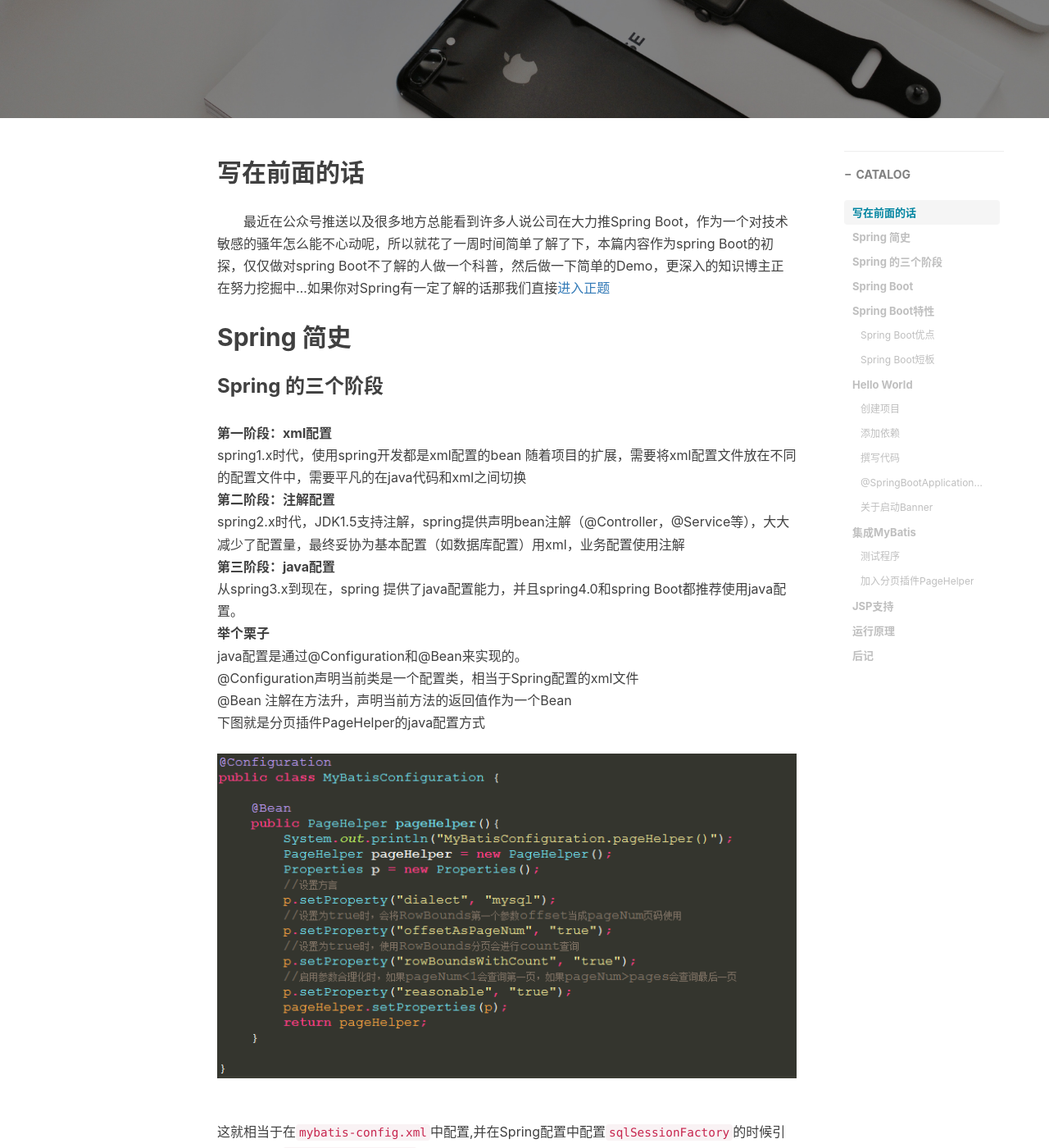
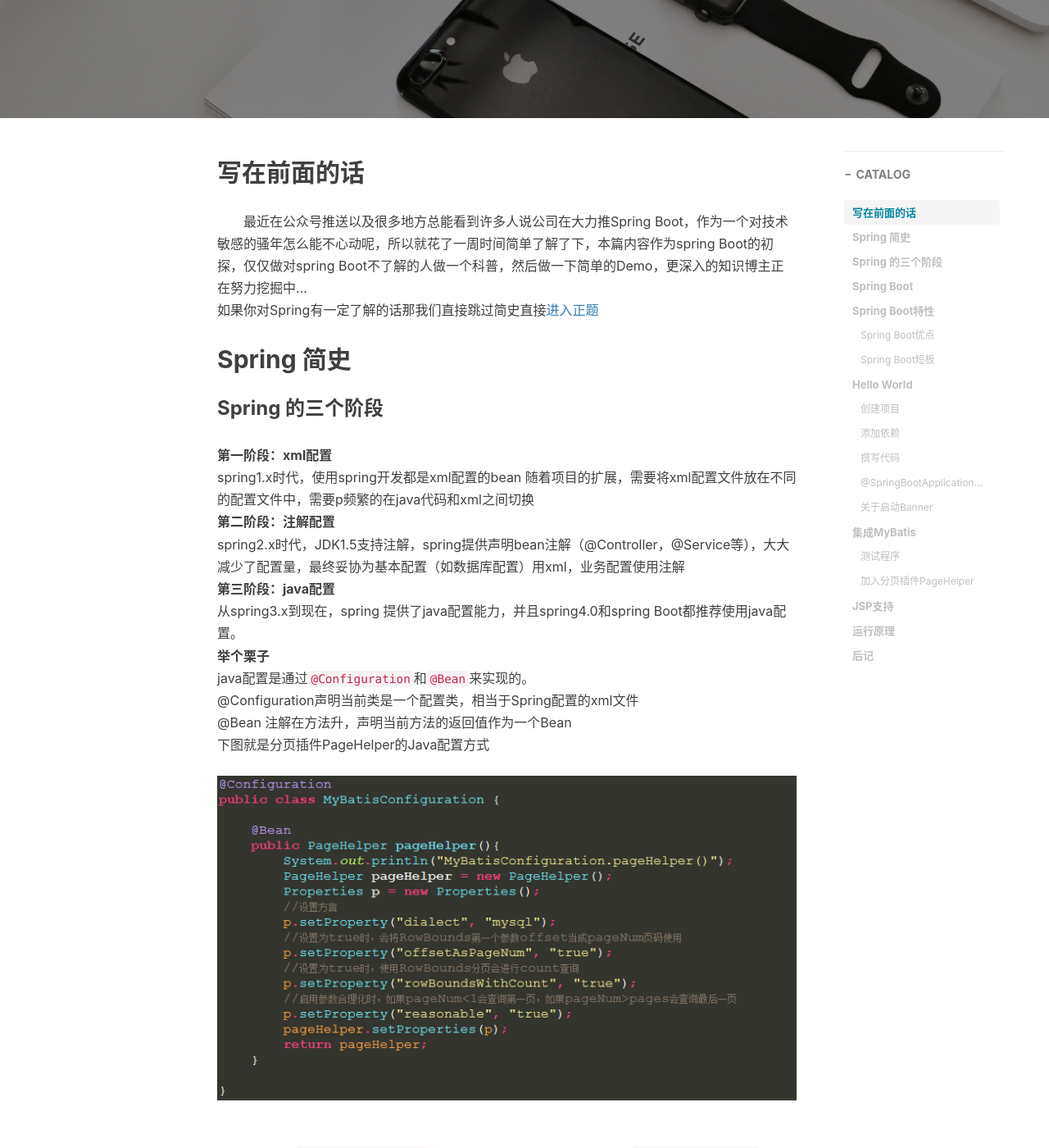
Before and after one commit to QRpro/QRpro.github.io, a Jekyll site: the page built from _posts/2017-07-08-hello-springboot.markdown, in a window 1280 px wide and 1400 px high, scrolled down 379 px. Shown: the whole window at 82% size. Built offline with Jekyll 4.4.1, drawn with Linux system fonts in a browser that asks for light colours; nearby versions of some CDN libraries; comment, search, counter and statistics services are not loaded.

Commit message:
调整字眼

```diff
--- a/_posts/2017-07-08-hello-springboot.markdown
+++ b/_posts/2017-07-08-hello-springboot.markdown
@@ -12,23 +12,24 @@
 ---
 
 ## 写在前面的话
-　　最近在公众号推送以及很多地方总能看到许多人说公司在大力推Spring Boot，作为一个对技术敏感的骚年怎么能不心动呢，所以就花了一周时间简单了解了下，本篇内容作为spring Boot的初探，仅仅做对spring Boot不了解的人做一个科普，然后做一下简单的Demo，更深入的知识博主正在努力挖掘中…如果你对Spring有一定了解的话那我们直接[进入正题](#springboot)
+　　最近在公众号推送以及很多地方总能看到许多人说公司在大力推Spring Boot，作为一个对技术敏感的骚年怎么能不心动呢，所以就花了一周时间简单了解了下，本篇内容作为spring Boot的初探，仅仅做对spring Boot不了解的人做一个科普，然后做一下简单的Demo，更深入的知识博主正在努力挖掘中…
+如果你对Spring有一定了解的话那我们直接跳过简史直接[进入正题](#springboot)
 
 ## Spring 简史
 ### Spring 的三个阶段
 **第一阶段：xml配置**
-spring1.x时代，使用spring开发都是xml配置的bean 随着项目的扩展，需要将xml配置文件放在不同的配置文件中，需要平凡的在java代码和xml之间切换
+spring1.x时代，使用spring开发都是xml配置的bean 随着项目的扩展，需要将xml配置文件放在不同的配置文件中，需要p频繁的在java代码和xml之间切换
 **第二阶段：注解配置**
 spring2.x时代，JDK1.5支持注解，spring提供声明bean注解（@Controller，@Service等），大大减少了配置量，最终妥协为基本配置（如数据库配置）用xml，业务配置使用注解
 **第三阶段：java配置**
 从spring3.x到现在，spring 提供了java配置能力，并且spring4.0和spring Boot都推荐使用java配置。
 **举个栗子**
-java配置是通过@Configuration和@Bean来实现的。
+java配置是通过`@Configuration`和`@Bean`来实现的。
 @Configuration声明当前类是一个配置类，相当于Spring配置的xml文件
 @Bean 注解在方法升，声明当前方法的返回值作为一个Bean
-下图就是分页插件PageHelper的java配置方式
+下图就是分页插件PageHelper的Java配置方式
 ![img](/img/springboot/java-configuration.png)
-这就相当于在`mybatis-config.xml`中配置,并在Spring配置中配置`sqlSessionFactory`的时候引入配置文件`mybatis-config.xml`, 是不是感觉java配置非常便捷
+这就相当于在`mybatis-config.xml`中进行配置,并在Spring配置中配置`sqlSessionFactory`的时候引入配置文件`mybatis-config.xml`, 是不是感觉java配置非常便捷
 
 
 ## Spring Boot
```
